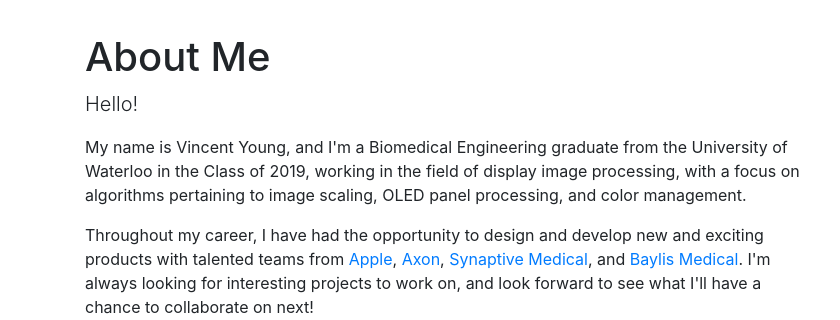
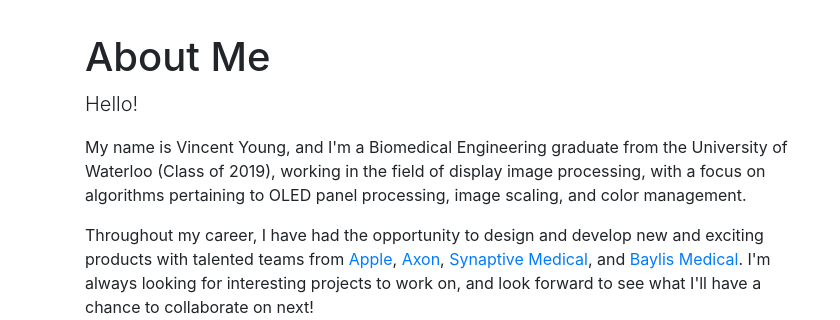
Before and after one commit to vincentzryoung/vincentzryoung.github.io, a website: page index.html in a window 1280 px wide. Shown: the part 71-391 px from the top of the page, 0-840 px from the left. Drawn offline with Linux system fonts and the light colour scheme; grey boxes are pictures that could not be loaded.

Commit message:
Small update

```diff
--- a/index.html
+++ b/index.html
@@ -76,7 +76,7 @@
           <h1 class="mt-5">About Me</h1>
           <p class="lead">Hello!</p>
             <p>
-                My name is Vincent Young, and I'm a Biomedical Engineering graduate from the University of Waterloo in the Class of 2019, working in the field of display image processing, with a focus on algorithms pertaining to image scaling, OLED panel processing, and color management.
+                My name is Vincent Young, and I'm a Biomedical Engineering graduate from the University of Waterloo (Class of 2019), working in the field of display image processing, with a focus on algorithms pertaining to OLED panel processing, image scaling, and color management.
             </p>
             <p>
                 Throughout my career, I have had the opportunity to design and develop new and exciting products with talented teams from <a href="https://www.apple.com/">Apple</a>, <a href="https://www.axon.com/">Axon</a>, <a href="https://www.synaptivemedical.com/">Synaptive Medical</a>, and <a href="https://www.baylismedical.com/">Baylis Medical</a>. I'm always looking for interesting projects to work on, and look forward to see what I'll have a chance to collaborate on next!
```
